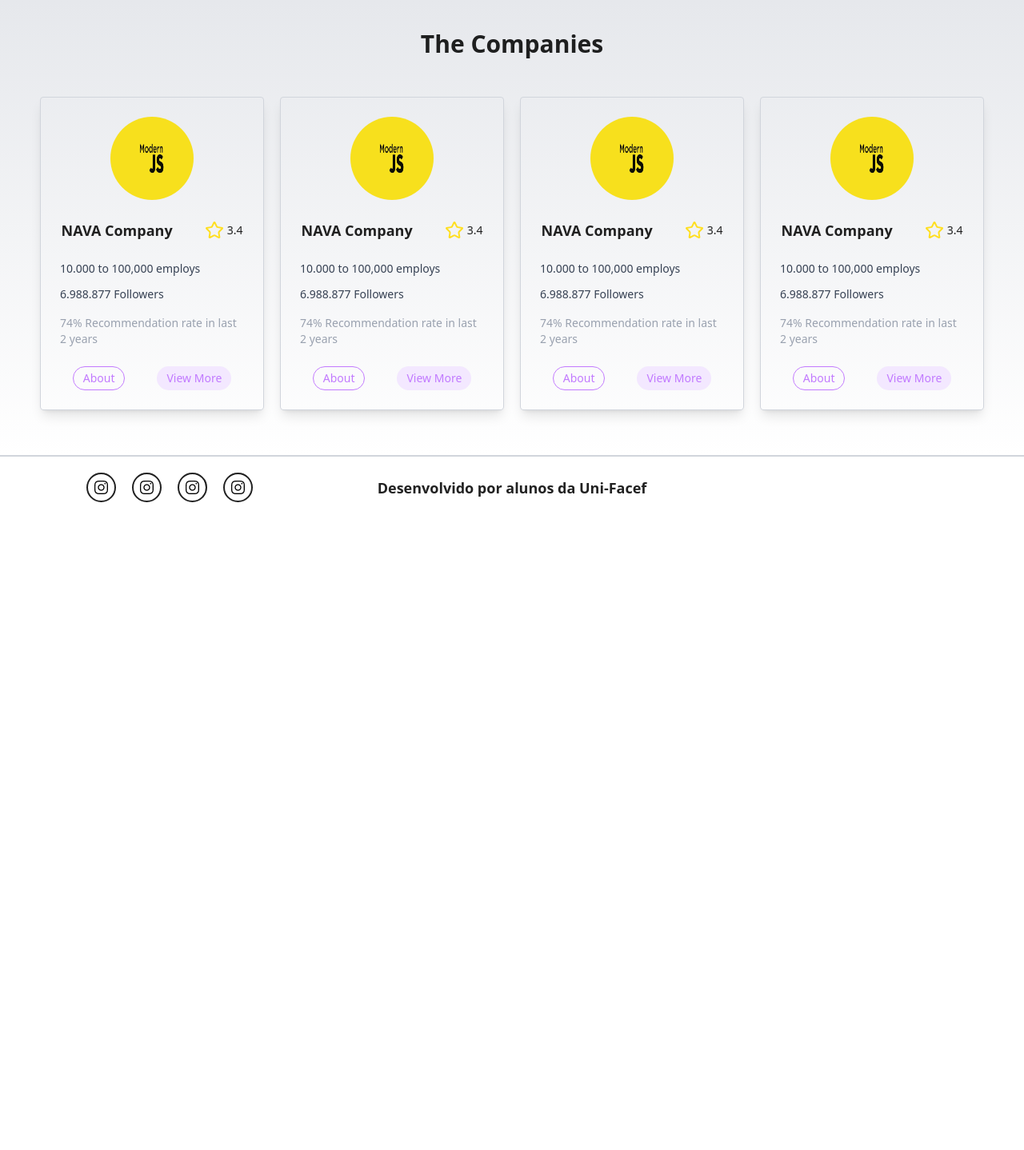
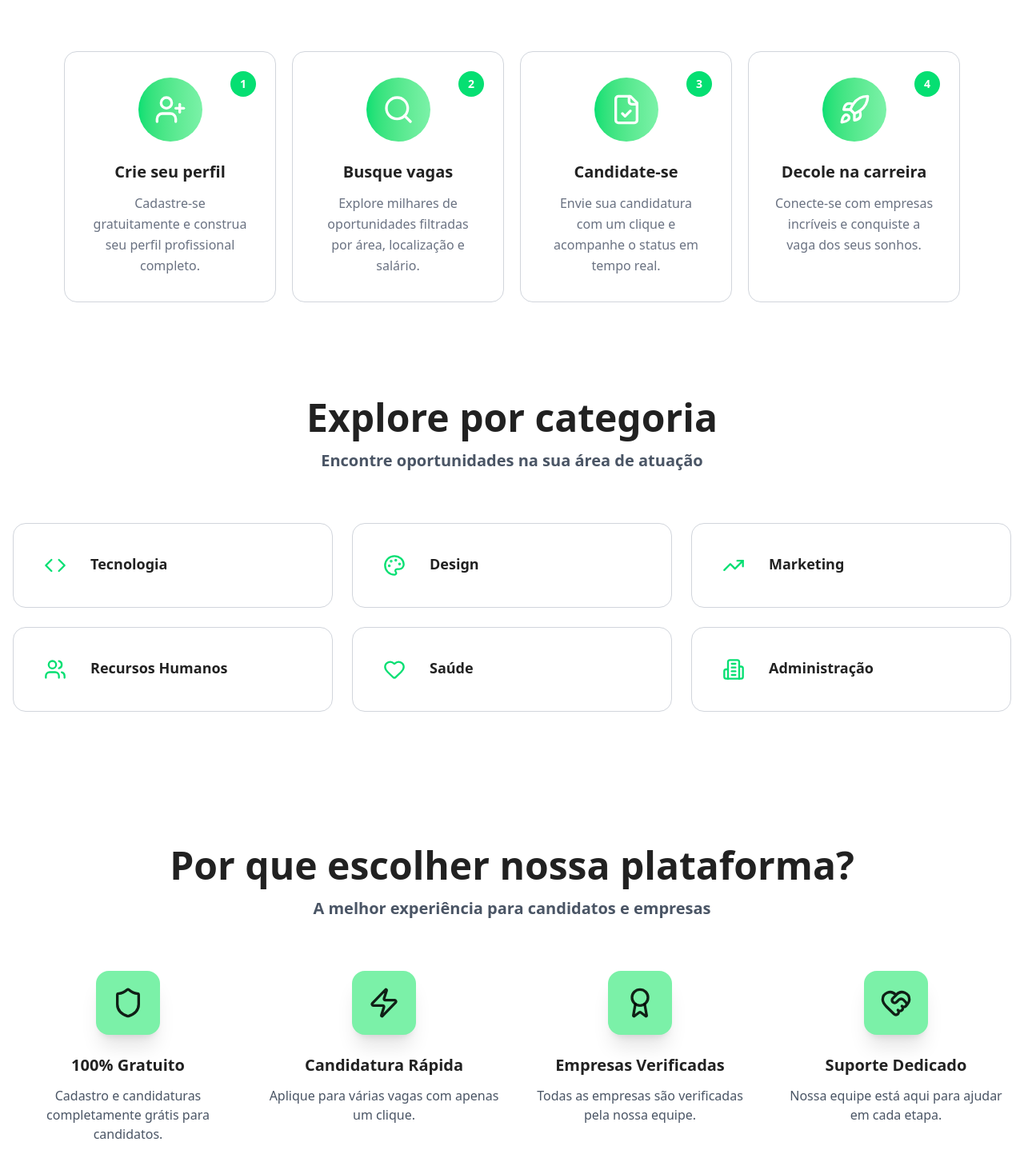
Before and after one commit to Trabalho-Tic/Tic-Site-de-vagas-de-emprego-, a React (Vite) app in the folder Frontend/TicFrontend/: page / in a window 1280 px wide. Shown: the part 752-2190 px from the top of the page at 80% size. Before the commit the page ends 1400 px from the top, so only its background shows below. Built offline with nearby package versions, Linux system fonts and the light colour scheme; no server answers.

Commit message:
feat(LandingPage) criando a LandingPage do projeto

```diff
--- /dev/null
+++ b/Frontend/TicFrontend/src/Pages/LandingPage.jsx
@@ -0,0 +1,182 @@
+import React from "react";
+import Header from "../components/Header";
+import { Link } from "react-router-dom";
+import Footer from "../components/Footer";
+import hero from "../assets/hero-jobs.jpg"
+import { HeartHandshake, Shield, Zap, Award, Users, Heart, UserPlus, Building2, Search, FileCheck, Rocket, Briefcase, Code, Palette, TrendingUp } from "lucide-react";
+import CardLanding from "../components/CardLanding";
+
+const steps = [
+  {
+    icon: UserPlus,
+    title: "Crie seu perfil",
+    description: "Cadastre-se gratuitamente e construa seu perfil profissional completo.",
+  },
+  {
+    icon: Search,
+    title: "Busque vagas",
+    description: "Explore milhares de oportunidades filtradas por área, localização e salário.",
+  },
+  {
+    icon: FileCheck,
+    title: "Candidate-se",
+    description: "Envie sua candidatura com um clique e acompanhe o status em tempo real.",
+  },
+  {
+    icon: Rocket,
+    title: "Decole na carreira",
+    description: "Conecte-se com empresas incríveis e conquiste a vaga dos seus sonhos.",
+  },
+];
+
+const categories = [
+  {
+    icon: Code,
+    name: "Tecnologia",
+  },
+  {
+    icon: Palette,
+    name: "Design",
+  },
+  {
+    icon: TrendingUp,
+    name: "Marketing",
+  },
+  {
+    icon: Users,
+    name: "Recursos Humanos",
+  },
+  {
+    icon: Heart,
+    name: "Saúde",
+  },
+  {
+    icon: Building2,
+    name: "Administração",
+  },
+];
+
+const features = [
+  {
+    icon: Shield,
+    title: "100% Gratuito",
+    description: "Cadastro e candidaturas completamente grátis para candidatos.",
+  },
+  {
+    icon: Zap,
+    title: "Candidatura Rápida",
+    description: "Aplique para várias vagas com apenas um clique.",
+  },
+  {
+    icon: Award,
+    title: "Empresas Verificadas",
+    description: "Todas as empresas são verificadas pela nossa equipe.",
+  },
+  {
+    icon: HeartHandshake,
+    title: "Suporte Dedicado",
+    description: "Nossa equipe está aqui para ajudar em cada etapa.",
+  },
+];
+
+function LandingPage() {
+    return (
+        <>
+            <Header />
+            <section className="flex px-20 pt-20 pb-30 items-center gap-20">
+                <div className="flex flex-col gap-10">
+                    <h1 className="text-6xl font-bold">Encontre sua proxima <span className="text-green-400">oportunidade</span></h1>
+                    <p className="text-xl font-semibold text-gray-600">Conectamos talentos com as melhores empresas. Milhares de vagas atualizadas diariamente para impulsionar sua carreira.</p>
+                    <div className="flex items-center gap-10">
+                        <Link className="flex gap-3 px-10 py-4 text-white rounded-2xl text-sm font-bold bg-gradient-to-r from-green-400 to-green-300 transition-all duration-300 hover:-translate-y-1"><Search className="w-5" />Buscar Vagas</Link>
+                        <Link className="flex gap-3 px-10 py-4 text-white rounded-2xl text-sm font-bold bg-gradient-to-r from-green-400 to-green-300 transition-all duration-300 hover:-translate-y-1"><Briefcase className="w-5"/>Para Empresas</Link>
+                    </div>
+                </div>
+                <div>
+                    <img className="w-270 rounded-2xl shadow-2xl" src={hero} alt="" />
+                </div>
+            </section>
+            <section className="pb-30">
+                <div className="text-center mb-16">
+                    <h1 className="text-4xl lg:text-5xl mb-4 font-bold">Como funciona</h1>
+                    <p className="text-xl text-gray-600 max-w-2xl font-semibold mx-auto">Apenas 4 passos simples para encontrar a vaga perfeita</p>
+                </div>
+                <div className="grid md:grid-cols-4 gap-5 px-20">
+                    {
+                        steps.map((step, index) => (
+                            <CardLanding step={step} index={index} />
+                        ))
+                    }
+                </div>
+            </section>
+            <section className="pb-30">
+                <div className="container mx-auto px-4">
+                    <div className="text-center mb-16 animate-fade-in">
+                        <h2 className="text-4xl lg:text-5xl mb-4 font-bold">
+                            Explore por categoria
+                        </h2>
+                        <p className="text-xl text-gray-600 max-w-2xl font-semibold mx-auto">
+                            Encontre oportunidades na sua área de atuação
+                        </p>
+                    </div>
+
+                    <div className="grid md:grid-cols-2 lg:grid-cols-3 gap-6 mb-12">
+                        {categories.map((category, index) => (
+                            <div
+                            key={index}
+                            className="p-6 hover:shadow-2xl transition-all rounded-2xl duration-300 cursor-pointer group border border-gray-300 hover:border-green-400"
+                            >
+                                <div className="flex items-center gap-4">
+                                    <div className="w-14 h-14 rounded-lg flex items-center justify-center group-hover:scale-110 transition-transform">
+                                        <category.icon className={`w-7 h-7 text-green-400`} />
+                                    </div>
+                                    <div className="flex-1">
+                                        <h3 className="font-semibold text-lg mb-1 group-hover:text-green-400 transition-colors">
+                                            {category.name}
+                                        </h3>
+                                    </div>
+                                </div>
+                            </div>
+                        ))}
+                    </div>
+                </div>
+            </section>
+            <section className="pb-30">
+                <div className="container mx-auto px-4">
+                    <div className="text-center mb-16 animate-fade-in">
+                        <h2 className="text-4xl lg:text-5xl mb-4 font-bold">
+                            Por que escolher nossa plataforma?
+                        </h2>
+                        <p className="text-xl text-gray-600 max-w-2xl font-semibold mx-auto">
+                            A melhor experiência para candidatos e empresas
+                        </p>
+                    </div>
+
+                    <div className="grid md:grid-cols-2 lg:grid-cols-4 gap-8">
+                        {features.map((feature, index) => (
+                            <div
+                            key={index}
+                            className="text-center group"
+                            >
+                                <div className="mb-6">
+                                    <div className="w-20 h-20 mx-auto rounded-2xl bg-green-300 flex items-center justify-center group-hover:bg-green-400 group-hover:scale-110 transition-all duration-300 shadow-xl">
+                                        <feature.icon className="w-10 h-10 text-primary transition-colors" />
+                                    </div>
+                                </div>
+                                <h3 className="text-xl font-semibold mb-3">
+                                    {feature.title}
+                                </h3>
+                                <p className="text-gray-600">
+                                    {feature.description}
+                                </p>
+                            </div>
+                        ))}
+                    </div>
+                </div>
+            </section>
+            <Footer />
+        </>
+    )
+}
+
+export default LandingPage
--- /dev/null
+++ b/Frontend/TicFrontend/src/components/CardLanding.jsx
@@ -0,0 +1,28 @@
+import React from "react";
+import { UserPlus, Search, FileCheck, Rocket } from "lucide-react";
+
+function CardLanding({ step, index }) {
+    return (
+        <div
+              key={index}
+              className="p-8 border border-gray-300 rounded-2xl text-center hover:shadow-2xl transition-all duration-300 hover:-translate-y-2 bg-card border-border"
+        >
+            <div className="mb-6 relative">
+                <div className="w-20 h-20 mx-auto rounded-full bg-gradient-to-r from-green-400 to-green-300 flex items-center justify-center shadow-soft">
+                    <step.icon className="w-10 h-10 text-white" />
+                </div>
+                <div className="absolute -top-2 -right-2 w-8 h-8 rounded-full bg-green-400 text-white flex items-center justify-center font-bold text-sm shadow-soft">
+                    {index + 1}
+                </div>
+            </div>
+            <h3 className="text-xl font-semibold mb-3 text-foreground">
+                {step.title}
+            </h3>
+            <p className="text-gray-500 leading-relaxed">
+                {step.description}
+            </p>
+        </div>
+    )
+}
+
+export default CardLanding
--- a/Frontend/TicFrontend/src/components/Header.jsx
+++ b/Frontend/TicFrontend/src/components/Header.jsx
@@ -8,15 +8,15 @@ function Header() {
     const { id } = useParams()
 
     return (
-        <header className="flex flex-col sm:flex-row justify-between items-center sm:px-10 lg:px-30 bg-gradient-to-t from-white to-gray-200 h-15">
+        <header className="flex justify-center sm:flex-row sm:justify-between items-center sm:px-10 lg:px-30 bg-gradient-to-t from-white to-gray-200 h-15">
             <img className="h-5 hidden sm:flex" src={logo} alt="" />
             <nav className="flex py-5 sm:py-0 gap-2 sm:gap-15">
-                <NavLink to={"/"} className={({ isActive }) => isActive ? "text-lg bg-green-300 rounded-xl py-2 px-3 font-medium transition-all duration-400 hover:text-gray-200" : "text-lg font-medium py-2 px-3 transition-all duration-400 hover:text-gray-200"}>Home</NavLink>
+                <NavLink to={"/home"} className={({ isActive }) => isActive ? "text-lg bg-green-300 rounded-xl py-2 px-3 font-medium transition-all duration-400 hover:text-gray-200" : "text-lg font-medium py-2 px-3 transition-all duration-400 hover:text-gray-200"}>Home</NavLink>
                 <NavLink to={`/vagas/${id}`} className={({ isActive }) => isActive ? "text-lg bg-green-300 rounded-xl py-2 px-3 font-medium transition-all duration-400 hover:text-gray-200" : "text-lg font-medium py-2 px-3 transition-all duration-400 hover:text-gray-200"}>Vagas</NavLink>
                 <NavLink to={"/empresas"} className={({ isActive }) => isActive ? "text-lg bg-green-300 rounded-xl py-2 px-3 font-medium transition-all duration-400 hover:text-gray-200" : "text-lg font-medium py-2 px-3 transition-all duration-400 hover:text-gray-200"}>Empresas</NavLink>
                 <NavLink to={"/login"} className={({ isActive }) => isActive ? "text-lg bg-green-300 rounded-xl py-2 px-3 font-medium transition-all duration-400 hover:text-gray-200" : "text-lg font-medium py-2 px-3 transition-all duration-400 hover:text-gray-200"}>About</NavLink>
             </nav>
-            <Link to="/login" className="hidden sm:flex items-center gap-3 bg-black text-white px-2 lg:px-4 py-2 transition-all duration-500 hover:bg-gray-500 rounded-4xl">
+            <Link to="/login" className="sm:flex items-center gap-3 bg-black text-white px-2 lg:px-4 py-2 transition-all duration-500 hover:bg-gray-500 rounded-4xl">
                 <img className="w-8 bg-white rounded-4xl p-2" src={profile} alt="" />
                 <p className="hidden lg:flex">Login</p>
             </Link>
```
Also changed, not shown: Frontend/TicFrontend/src/routes.jsx (+6 -1 lines), Frontend/TicFrontend/src/assets/hero-jobs.jpg (added).
